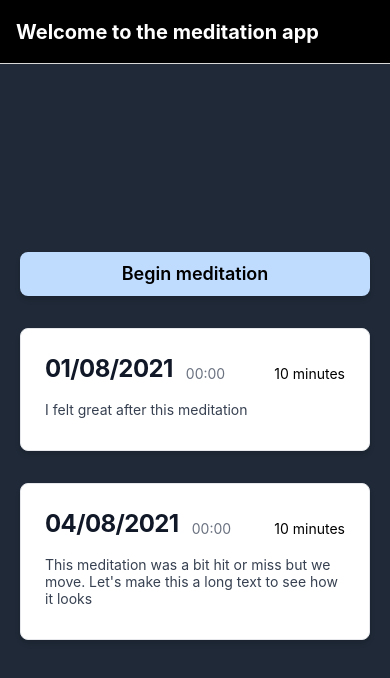
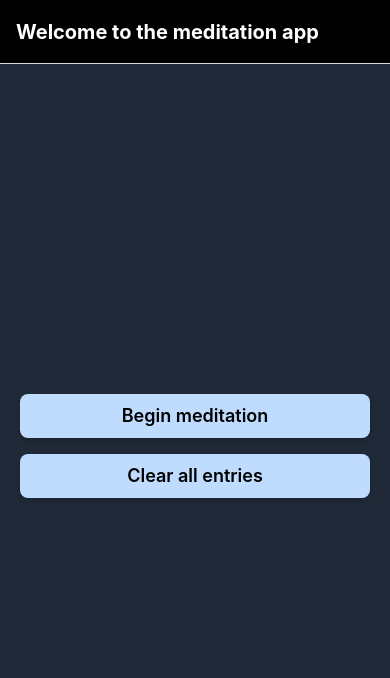
Before and after one commit to sammacfarlane23/react-native-meditation-app, a React Native app: screen /Home in a window 390 px wide. Shown: the top 678 px of the page. Built offline with nearby package versions, Linux system fonts and the light colour scheme.

Commit message:
feat: Implement local storage

```diff
--- a/Screens/FinishScreen.tsx
+++ b/Screens/FinishScreen.tsx
@@ -1,19 +1,23 @@
 import { useState } from "react";
 import dayjs from "dayjs";
 import { View, Text, TextInput } from "react-native";
-import type { NativeStackScreenProps } from '@react-navigation/native-stack';
+import type { NativeStackScreenProps } from "@react-navigation/native-stack";
 
 import { parseDuration } from "../utils";
 import Button from "../components/Button";
-import { useEntryContext } from "../context/entryContext";
+import useEntries from "../context/entryContext";
 import { RootStackParamList } from "../App";
 
-type Props = NativeStackScreenProps<RootStackParamList, 'Finish'>;
+type Props = NativeStackScreenProps<RootStackParamList, "Finish">;
 
 const TimerScreen = ({ navigation, route }: Props) => {
-  const [entryText, setEntryText] = useState<string>('');
-  const entryContext = useEntryContext();
+  const { addEntry } = useEntries();
+  const [entryText, setEntryText] = useState<string>("");
   const date = dayjs().format("YYYY-MM-DD HH:mm:ss");
+  // @TODO - use a better id generator
+  const id =
+    Math.random().toString(36).substring(2, 15) +
+    Math.random().toString(36).substring(2, 15);
 
   return (
     <View className="flex-1 items-center justify-between bg-gray-800 p-5">
@@ -34,9 +38,10 @@ const TimerScreen = ({ navigation, route }: Props) => {
         <View className="w-1/2 my-2">
           <Button
             onPress={() => {
-              entryContext.addEntry({
+              addEntry({
                 date,
                 duration: route.params.duration,
+                id,
                 text: entryText,
               });
               navigation.navigate("Home");
@@ -46,9 +51,10 @@ const TimerScreen = ({ navigation, route }: Props) => {
           </Button>
           <Button
             onPress={() => {
-              entryContext.addEntry({
+              addEntry({
                 date,
                 duration: route.params.duration,
+                id,
                 text: "",
               });
               navigation.navigate("Home");
--- a/Screens/HomeScreen.tsx
+++ b/Screens/HomeScreen.tsx
@@ -1,28 +1,38 @@
-import { useContext } from "react";
 import { View } from "react-native";
 import type { NativeStackScreenProps } from "@react-navigation/native-stack";
 
-import { EntryContext } from "../context/entryContext";
+import useEntries from "../context/entryContext";
 import Button from "../components/Button";
 import EntryCard from "../components/EntryCard";
 import { RootStackParamList } from "../App";
 
-type Props = NativeStackScreenProps<RootStackParamList, 'Home'>;
+type Props = NativeStackScreenProps<RootStackParamList, "Home">;
 
 const HomeScreen = ({ navigation }: Props) => {
-  const { entries } = useContext(EntryContext);
+  const { entries, clearEntries } = useEntries();
 
   return (
     <View className="flex-1 items-center justify-center bg-gray-800 p-5">
       <Button
         className="max-w-1/2 mb-4"
-        onPress={() => navigation.navigate("Timer")}
+        onPress={() => {
+          navigation.navigate("Timer");
+        }}
       >
         Begin meditation
       </Button>
 
-      {entries.map(({ text, date, duration }) => (
-        <EntryCard key={text} {...{ text, date, duration }} />
+      <Button
+        className="max-w-1/2 mb-4"
+        onPress={() => {
+          clearEntries();
+        }}
+      >
+        Clear all entries
+      </Button>
+
+      {entries?.map(({ text, date, duration, id }) => (
+        <EntryCard key={id} {...{ text, date, duration, id }} />
       ))}
     </View>
   );
--- a/context/entryContext.tsx
+++ b/context/entryContext.tsx
@@ -1,62 +1,61 @@
-import React, { createContext, useContext } from "react";
+import React, { createContext, useContext, useEffect, useState } from "react";
+import { useAsyncStorage } from "@react-native-async-storage/async-storage";
 
 export interface Entry {
   date: string;
   duration: number;
-  text: string;
+  id: string;
+  text?: string;
+}
+interface EntryContextType {
+  entries: Entry[];
+  addEntry: (entry: Entry) => void;
+  clearEntries: () => void;
+}
+interface EntryContextProviderProps {
+  children: React.ReactNode;
 }
 
-const initialEntryState = {
-  entries: [
-    {
-      date: "2021-08-01",
-      duration: 600,
-      text: "I felt great after this meditation",
-    },
-    {
-      date: "2021-08-04",
-      duration: 600,
-      text: "This meditation was a bit hit or miss but we move. Let's make this a long text to see how it looks",
-    },
-  ],
+const EntryContext = createContext<EntryContextType>({
+  entries: [],
+  addEntry: () => {},
+  clearEntries: () => {},
+});
+
+const EntryContextProvider = ({ children }: EntryContextProviderProps) => {
+  const [entries, setEntries] = useState<Entry[]>([]);
+  const { getItem, setItem } = useAsyncStorage("MEDITATION_APP::ENTRIES");
+
+  const addEntry = (entry: Entry) => {
+    setEntries([...entries, entry]);
+  };
+
+  const clearEntries = () => {
+    setEntries([]);
+  };
+
+  const readItemFromStorage = async () => {
+    const item = (await getItem()) || "[]";
+    setEntries(JSON.parse(item));
+  };
+
+  useEffect(() => {
+    readItemFromStorage();
+  }, []);
+
+  useEffect(() => {
+    setItem(JSON.stringify(entries));
+  }, [entries]);
+
+  return (
+    <EntryContext.Provider value={{ entries, addEntry, clearEntries }}>
+      {children}
+    </EntryContext.Provider>
+  );
 };
 
-const entryContextWrapper = (component: any) => ({
-  ...initialEntryState,
-  addEntry: (entry: Entry) => {
-    initialEntryState.entries.push(entry);
-    component?.setState({ context: entryContextWrapper(component) });
-  },
-});
+const useEntries = () => useContext(EntryContext);
 
-export const EntryContext = createContext(entryContextWrapper(null as any));
+export { EntryContext, EntryContextProvider };
 
-type EntryContextProviderProps = {
-  children: React.ReactNode;
-};
-
-type EntryContextProviderState = {
-  context: ReturnType<typeof entryContextWrapper>;
-};
-
-export class EntryContextProvider extends React.Component<
-  EntryContextProviderProps,
-  EntryContextProviderState
-> {
-  state = {
-    context: entryContextWrapper(this),
-  };
-
-  render() {
-    return (
-      <EntryContext.Provider value={this.state.context}>
-        {this.props.children}
-      </EntryContext.Provider>
-    );
-  }
-}
-
-export const useEntryContext = () => {
-  const entryContext = useContext(EntryContext);
-  return entryContext;
-};
+export default useEntries;
--- a/package.json
+++ b/package.json
@@ -10,6 +10,7 @@
   },
   "dependencies": {
     "@expo/webpack-config": "^0.17.2",
+    "@react-native-async-storage/async-storage": "~1.17.3",
     "@react-native-picker/picker": "^2.4.8",
     "@react-navigation/native": "^6.1.1",
     "@react-navigation/native-stack": "^6.9.7",
```
Also changed, not shown: components/EntryCard/index.tsx (+9 -2 lines), 1 other file (tests, documents, lock files or other folders).
